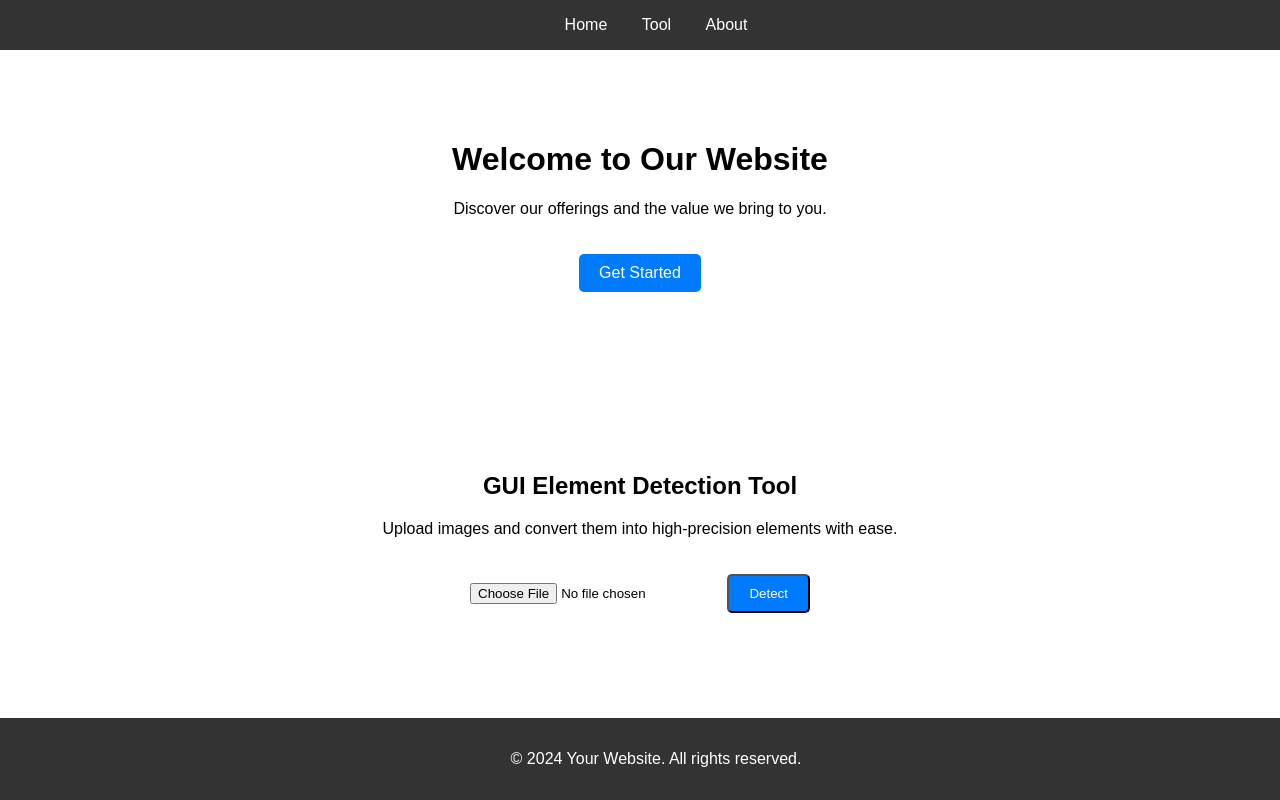
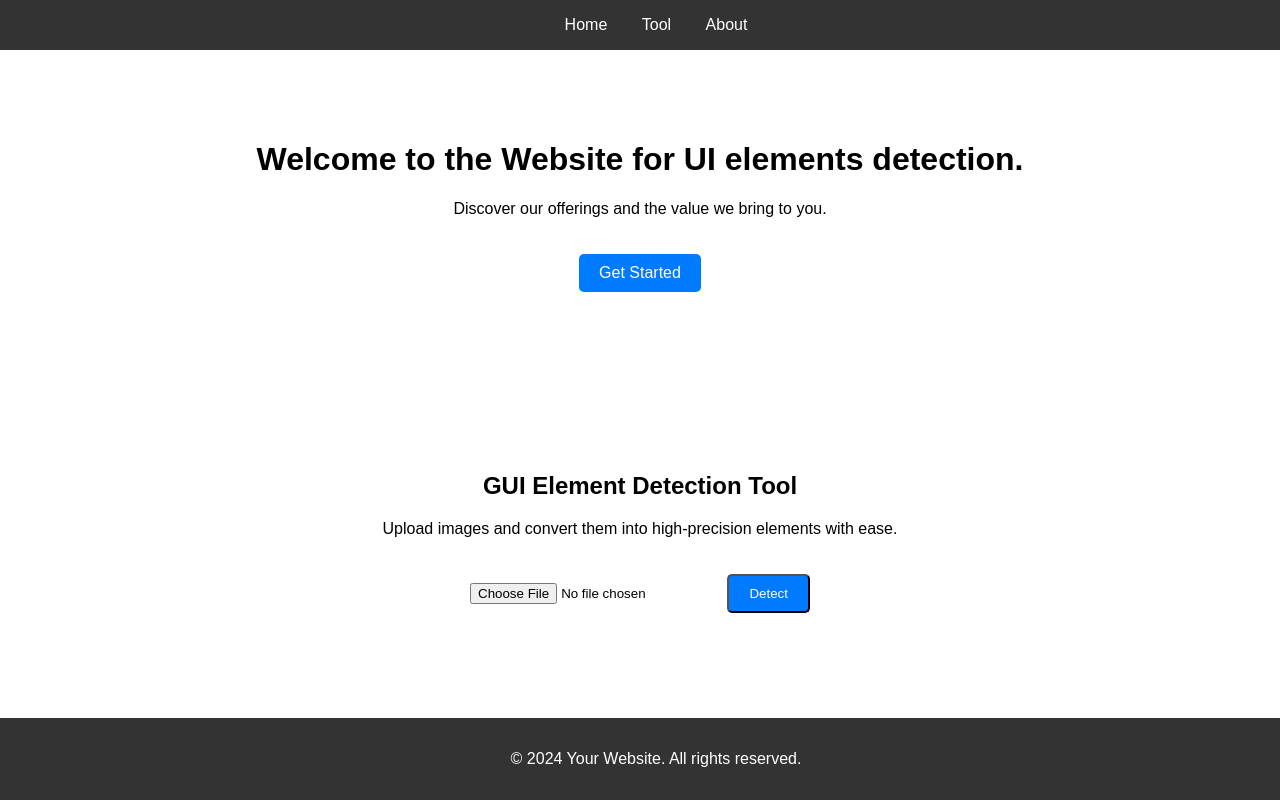
Before and after one commit to BLUE-coconut/Demo_web_zd, a plain HTML site: page index.html in a window 1280 px wide. Shown: the top 800 px of the page. Drawn offline with Linux system fonts and the light colour scheme.

Commit message:
0804 try

```diff
--- a/index.html
+++ b/index.html
@@ -69,7 +69,7 @@
 
     <div class="main-content" id="home">
         <div class="container">
-            <h1>Welcome to Our Website</h1>
+            <h1>Welcome to the Website for UI elements detection.</h1>
             <p>Discover our offerings and the value we bring to you.</p>
             <a href="#tool" class="cta-button">Get Started</a>
         </div>
```
